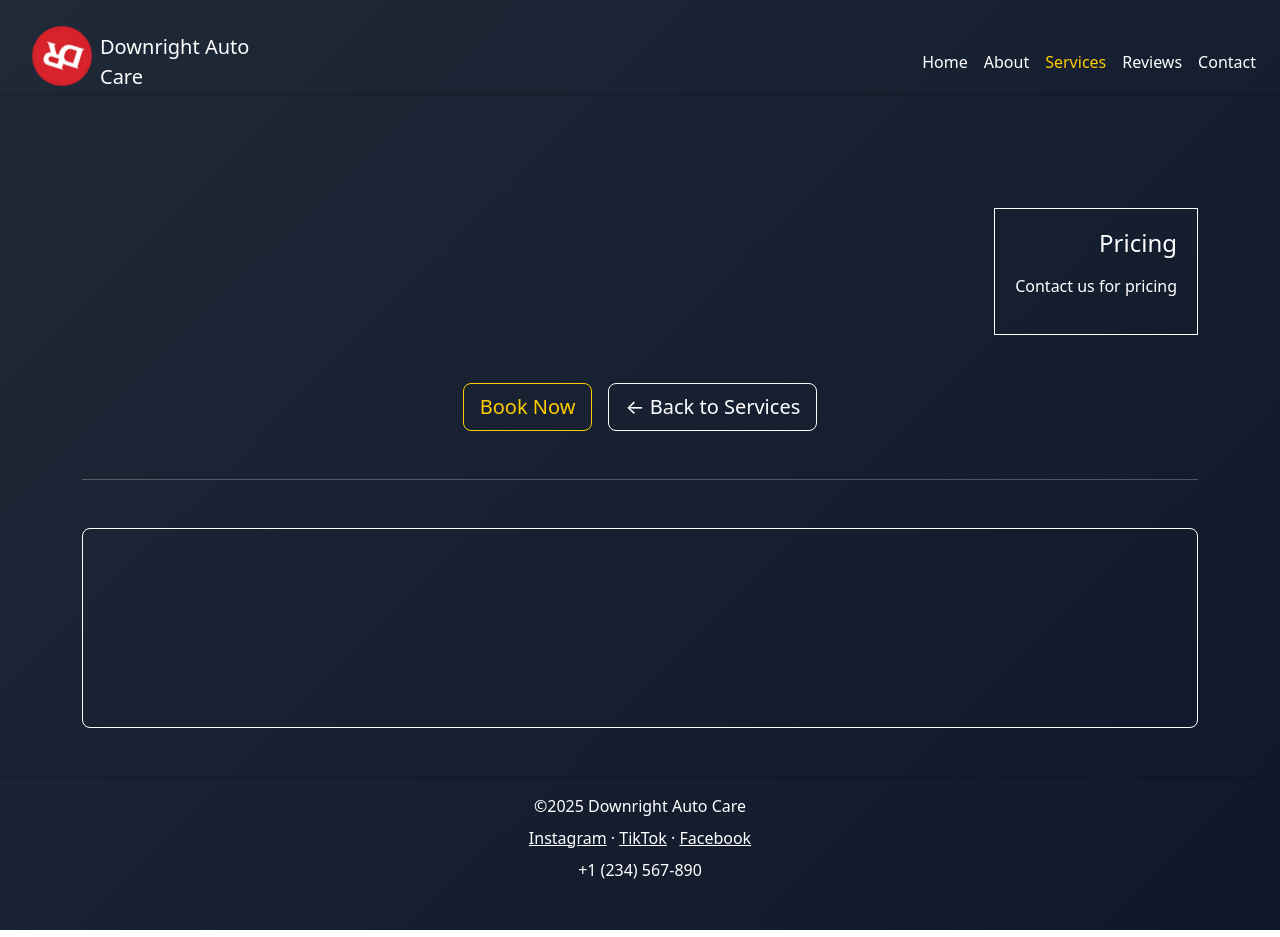
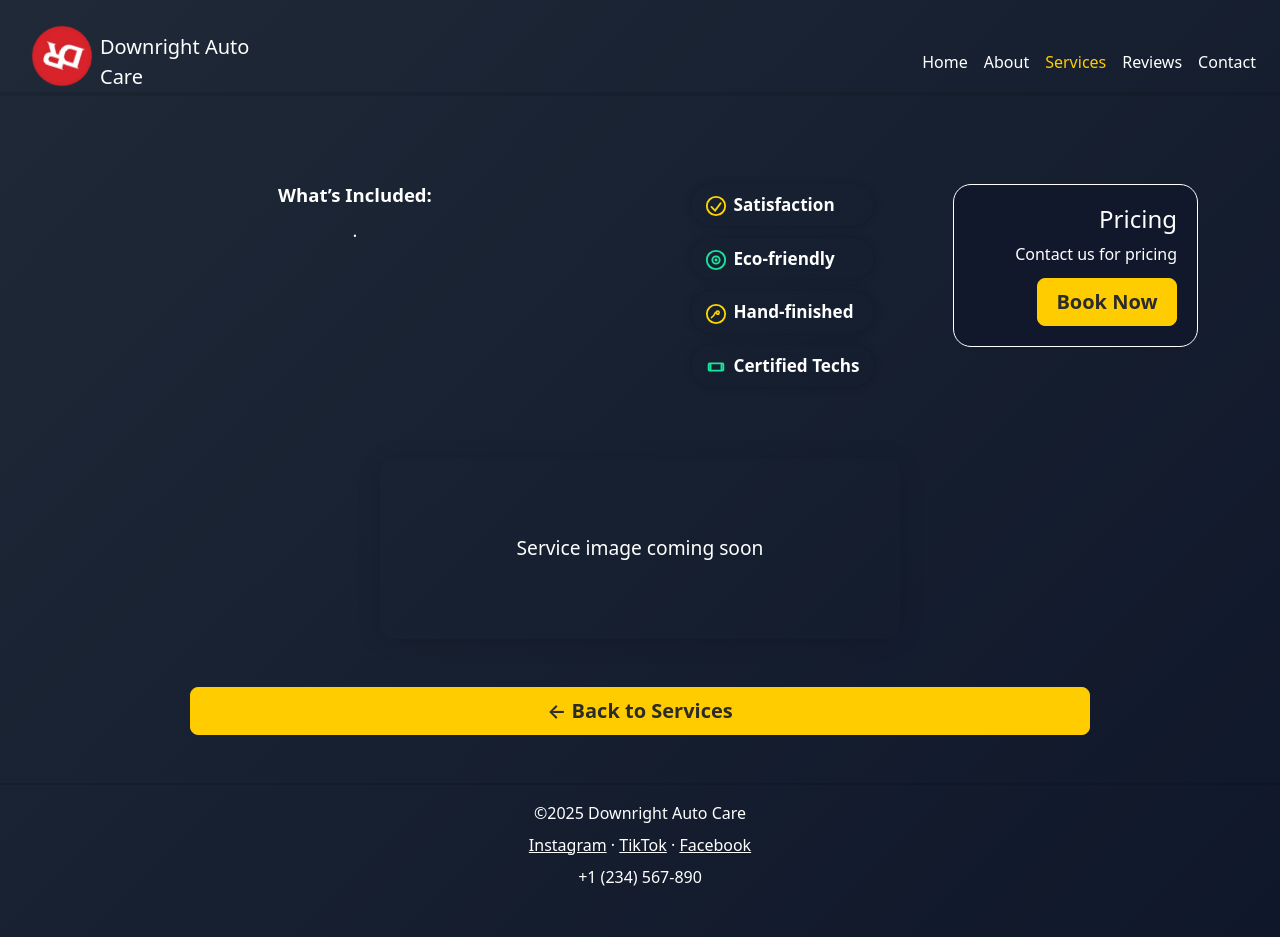
Before and after one commit to usmanAfzalKhan/downright-auto-care-site, a React (Vite) app: page /services/1 in a window 1280 px wide. Built offline with nearby package versions, Linux system fonts and the light colour scheme.

Commit message:
Convert features list to a single sentence paragraph and center What’s Included. Add four SVG badges with responsive 2×2 grid on mobile (reordering Certified Techs), restyle pricing box and image layout for full responsiveness.

```diff
--- a/src/App.css
+++ b/src/App.css
@@ -642,3 +642,20 @@ header .navbar {
   transform: scale(0.97);
   box-shadow: 0 2px 14px rgba(22,33,50,0.09);
 }
+
+/* For service detail/yellow buttons */
+.service-btn,
+.btn.btn-warning {
+  background: #FFD600;
+  color: #232936;
+  border: 1.6px solid #FFD600;
+  border-radius: 8px;
+  transition: background 0.16s, color 0.14s;
+  font-weight: 600;
+}
+.service-btn:hover,
+.btn.btn-warning:hover {
+  background: #232936;
+  color: #FFD600;
+  border: 1.6px solid #FFD600;
+}
--- a/src/data/services.js
+++ b/src/data/services.js
@@ -6,11 +6,14 @@ const services = [
     name: "Exterior Wash",
     description: "Quick hand wash and dry to remove dirt, grime, and road film.",
     features: [
-      "Hand wash with pH-neutral shampoo",
-      "Air-dry or soft microfiber towel",
-      "Protective wax finish",
+      "Hand wash with premium pH-neutral shampoo",
+      "Gentle pre-rinse to loosen surface debris",
+      "Air-dry or soft microfiber towel finish",
+      "Wheel and tire cleaning with safe brushes",
+      "Streak-free glass and mirror wipe-down",
+      "Protective wax or sealant for a lasting shine"
     ],
-    pricing: { basic: 25, deluxe: 50 },
+    startingFrom: 50,
     imageDesktop: "/images/exterior-wash-desktop.png",
     imageMobile: "/images/exterior-wash-mobile.png"
   },
@@ -19,11 +22,15 @@ const services = [
     name: "Interior Detailing",
     description: "Complete vacuum, shampoo, and wipe-down of all surfaces. Leather conditioning upon request.",
     features: [
-      "Deep-vacuum & upholstery shampoo",
-      "Vinyl, leather & plastic wipe-down",
-      "Odor-eliminating treatment",
+      "Deep-vacuum on carpets, seats, and mats",
+      "Shampoo and extraction for upholstery & fabric",
+      "Full dashboard, console, and door panel cleaning",
+      "Leather surface treatment and conditioning",
+      "Stain and odor removal for a fresh interior",
+      "Steam cleaning of hard-to-reach areas",
+      "Crystal-clear window and glass polish"
     ],
-    pricing: { basic: 40, deluxe: 75 },
+    startingFrom: 130,
     imageDesktop: "/images/interior-detailing-desktop.png",
     imageMobile: "/images/interior-detailing-mobile.png"
   },
@@ -32,11 +39,15 @@ const services = [
     name: "Ceramic Coating",
     description: "Long-lasting protective ceramic coating to guard against UV, water spots, and contaminants.",
     features: [
-      "Surface decontamination",
-      "Ceramic coating application",
-      "Cure and inspection",
+      "Thorough wash and iron fallout removal",
+      "Full paint decontamination & clay bar treatment",
+      "Single- or multi-stage paint correction",
+      "Application of professional ceramic coating",
+      "Curing and bonding for maximum durability",
+      "Extreme water-beading and gloss enhancement",
+      "Protects against UV, dirt, salt, and bird droppings"
     ],
-    pricing: { basic: 199, deluxe: 299 },
+    startingFrom: 800,
     imageDesktop: "/images/ceramic-coating-desktop.png",
     imageMobile: "/images/ceramic-coating-mobile.png"
   },
@@ -45,11 +56,14 @@ const services = [
     name: "Clay Bar Treatment",
     description: "Gently removes bonded surface contaminants to leave your paint silky smooth and ready for wax or sealant.",
     features: [
-      "Eliminates industrial fallout & rail dust",
-      "Preps surface for protection layers",
-      "Restores glossy, glass-like finish",
+      "Surface wash to remove loose dirt and debris",
+      "Clay bar application to lift embedded contaminants",
+      "Eliminates tar, sap, brake dust, and industrial fallout",
+      "Improves paint clarity and slickness",
+      "Preparation for waxing or ceramic coating",
+      "Safe for all paint types and finishes"
     ],
-    pricing: { basic: 50, deluxe: 80 },
+    startingFrom: 100,
     imageDesktop: "/images/clay-bar-treatment-desktop.png",
     imageMobile: "/images/clay-bar-treatment-mobile.png"
   },
@@ -58,11 +72,14 @@ const services = [
     name: "Headlight Restoration",
     description: "Remove oxidation and yellowing, restoring clarity and night visibility.",
     features: [
-      "Lens sanding & polishing",
-      "UV-resistant sealant",
-      "Headlight alignment check",
+      "Progressive wet sanding to remove oxidation",
+      "High-speed machine polishing for clarity",
+      "Application of UV-resistant sealant",
+      "Restores brightness and beam focus",
+      "Enhances safety and curb appeal",
+      "Suitable for most makes and models"
     ],
-    pricing: { basic: 50, deluxe: 80 },
+    startingFrom: 60,
     imageDesktop: "/images/headlight-restoration-desktop.png",
     imageMobile: "/images/headlight-restoration-mobile.png"
   },
@@ -71,11 +88,14 @@ const services = [
     name: "Pet Hair Removal",
     description: "Specialized tools to lift and remove embedded pet hair from carpets and upholstery.",
     features: [
-      "Power vacuum & fur rake",
-      "Fabric brushing & lint removal",
-      "Optional deodorizer spray",
+      "Targeted vacuuming with pet hair attachments",
+      "Rubber and pumice brushes for stubborn fur",
+      "Lint rollers for fabric and carpeted areas",
+      "Compressed air for hard-to-reach spots",
+      "Full interior cleaning to restore freshness",
+      "Optional deodorizer to eliminate pet odors"
     ],
-    pricing: { basic: 30, deluxe: 45 },
+    startingFrom: null,
     imageDesktop: "/images/pet-hair-removal-desktop.png",
     imageMobile: "/images/pet-hair-removal-mobile.png"
   },
--- a/src/pages/ServiceDetail.jsx
+++ b/src/pages/ServiceDetail.jsx
@@ -1,78 +1,270 @@
 // src/pages/ServiceDetail.jsx
-import React from 'react'
-import { useParams, useNavigate } from 'react-router-dom'
-import services from '../data/services'  // your array of { slug, name, description, features, pricing, ... }
+import React, { useState, useEffect } from "react";
+import { useParams, useNavigate } from "react-router-dom";
+import services from "../data/services";
+
+// Four simple badges (icons + labels)
+const BADGES = [
+  {
+    icon: (
+      <svg width="22" height="22" viewBox="0 0 24 24" fill="none">
+        <circle cx="12" cy="12" r="10" stroke="#FFD600" strokeWidth="2" />
+        <polyline
+          points="7,13 11,17 17,9"
+          fill="none"
+          stroke="#FFD600"
+          strokeWidth="2"
+          strokeLinecap="round"
+        />
+      </svg>
+    ),
+    label: "Satisfaction",
+  },
+  {
+    icon: (
+      <svg width="22" height="22" viewBox="0 0 24 24" fill="none">
+        <circle cx="12" cy="12" r="10" stroke="#19e69e" strokeWidth="2" />
+        <circle cx="12" cy="12" r="4" stroke="#19e69e" strokeWidth="2" />
+        <circle cx="12" cy="12" r="1.6" fill="#19e69e" />
+      </svg>
+    ),
+    label: "Eco-friendly",
+  },
+  {
+    icon: (
+      <svg width="22" height="22" viewBox="0 0 24 24" fill="none">
+        <path
+          d="M7 16 Q10 14, 11 11 Q11.5 10, 12.5 11 Q13 13, 15 12 Q16 10.5, 15 9 Q14.5 8.5, 13 9 Q12 9.5, 13 11"
+          stroke="#FFD600"
+          strokeWidth="1.7"
+          fill="none"
+          strokeLinecap="round"
+        />
+        <circle cx="12" cy="12" r="10" stroke="#FFD600" strokeWidth="2" />
+      </svg>
+    ),
+    label: "Hand-finished",
+  },
+  {
+    icon: (
+      <svg width="22" height="22" viewBox="0 0 24 24" fill="none">
+        <rect x="4" y="8" width="16" height="8" rx="1" stroke="#19e69e" strokeWidth="2" />
+        <path d="M6 8 L6 16 M18 8 L18 16" stroke="#19e69e" strokeWidth="2" />
+      </svg>
+    ),
+    label: "Certified Techs",
+  },
+];
 
 export default function ServiceDetail() {
-  const { slug } = useParams()
-  const navigate = useNavigate()
-  const svc = services.find(s => s.slug === slug) || {}
+  const { slug } = useParams();
+  const navigate = useNavigate();
+  const svc = services.find((s) => s.slug === slug) || {};
 
-  // Render pricing whether it's an array or an object
-  const renderPricing = () => {
-    if (Array.isArray(svc.pricing)) {
-      return svc.pricing.map((line, i) => <p key={i}>{line}</p>)
-    } else if (svc.pricing && typeof svc.pricing === 'object') {
-      return Object.entries(svc.pricing).map(([tier, cost]) => (
-        <p key={tier}>
-          ${cost} – {tier.replace(/-/g, ' ').replace(/\b\w/g, c => c.toUpperCase())}
-        </p>
-      ))
-    }
-    return <p>Contact us for pricing</p>
-  }
+  // detect mobile
+  const [isMobile, setIsMobile] = useState(window.innerWidth < 768);
+  useEffect(() => {
+    const handler = () => setIsMobile(window.innerWidth < 768);
+    window.addEventListener("resize", handler);
+    return () => window.removeEventListener("resize", handler);
+  }, []);
+
+  // on mobile: Satisfaction, Hand-finished on row 1; Eco-friendly, Certified Techs on row 2
+  const badgesToRender = isMobile
+    ? [BADGES[0], BADGES[2], BADGES[1], BADGES[3]]
+    : BADGES;
+
+  // one-line features string
+  const featuresText =
+    (svc.features || [])
+      .join(", ")
+      .replace(/, ([^,]*)$/, ", and $1") + ".";
+
+  const renderPricing = () =>
+    svc.startingFrom ? (
+      <div className="sd-pricing-text">
+        Starting from{" "}
+        <span className="sd-price-amount">${svc.startingFrom}</span>
+      </div>
+    ) : (
+      <div style={{ color: "#fff" }}>Contact us for pricing</div>
+    );
 
   return (
     <section className="service-detail py-5">
       <div className="container">
-        {/* Title + description */}
-        <div className="row justify-content-center mb-5">
-          <div className="col-12 col-md-8 text-center">
-            <h2 className="mb-3">{svc.name}</h2>
-            <p className="lead">{svc.description}</p>
+        {/* Title & Description */}
+        <div className="row justify-content-center mb-4">
+          <div className="col-12 text-center">
+            <h2 className="sd-title">{svc.name}</h2>
+            <p className="sd-desc">{svc.description}</p>
           </div>
         </div>
 
-        {/* Features list + pricing */}
-        <div className="row align-items-start mb-5">
-          <div className="col-12 col-lg-7">
-            <ul className="mb-0">
-              {(svc.features || []).map((feat, i) => <li key={i}>{feat}</li>)}
-            </ul>
+        {/* Features | Badges | Pricing */}
+        <div className="row sd-main-row mb-5">
+          <div className={isMobile ? "col-12 mb-4" : "col-md-6 mb-4"}>
+            <h5 className="sd-subhead">What’s Included:</h5>
+            <p className="sd-features-p">{featuresText}</p>
           </div>
-          <div className="col-12 col-lg-5 d-flex justify-content-center justify-content-lg-end">
-            <div className="pricing-box">
-              <h4 className="mb-3">Pricing</h4>
+
+          <div
+            className={
+              isMobile
+                ? "col-12 mb-4 d-flex justify-content-center"
+                : "col-md-3 mb-4 d-flex flex-column align-items-center"
+            }
+          >
+            <div className="sd-badges-wrap">
+              {badgesToRender.map((b, i) => (
+                <div className="sd-badge" key={i}>
+                  <div className="sd-badge-icon">{b.icon}</div>
+                  <div className="sd-badge-label">{b.label}</div>
+                </div>
+              ))}
+            </div>
+          </div>
+
+          <div
+            className={
+              isMobile
+                ? "col-12 mb-4 d-flex justify-content-center"
+                : "col-md-3 mb-4"
+            }
+          >
+            <div className="pricing-box sd-pricing-box">
+              <h4>Pricing</h4>
               {renderPricing()}
+              <button
+                className="btn btn-warning btn-lg sd-book-btn"
+                onClick={() => {}}
+              >
+                Book Now
+              </button>
             </div>
           </div>
         </div>
 
-        {/* CTA buttons */}
-        <div className="text-center mb-5">
+        {/* Image */}
+        <div className="row mb-5">
+          <div className="col-12 d-flex justify-content-center">
+            <div className="sd-image-wrapper">
+              {svc.imageDesktop ? (
+                <img
+                  src={svc.imageDesktop}
+                  alt={svc.name}
+                  className="sd-image"
+                />
+              ) : (
+                <div className="sd-image-placeholder">
+                  Service image coming soon
+                </div>
+              )}
+            </div>
+          </div>
+        </div>
+
+        {/* Back Button */}
+        <div className="text-center">
           <button
-            className="btn btn-outline-primary btn-lg me-3"
-            onClick={() => { /* your booking flow */ }}
-          >
-            Book Now
-          </button>
-          <button
-            className="btn btn-outline-light btn-lg"
-            onClick={() => navigate('/services')}
+            className="btn btn-warning btn-lg sd-back-btn"
+            onClick={() => navigate("/services")}
           >
             ← Back to Services
           </button>
         </div>
+      </div>
 
-        <hr className="border-white mb-5" />
-
-        {/* Placeholder image or gallery */}
-        <div className="row">
-          <div className="col-12">
-            <div className="service-image mx-auto" />
-          </div>
-        </div>
-      </div>
+      {/* Inline styling */}
+      <style>{`
+        .sd-title {
+          font-weight: 700;
+          font-size: ${isMobile ? "2.1rem" : "2.7rem"};
+          color: #fff;
+        }
+        .sd-desc {
+          color: #d9e2ef;
+          font-size: ${isMobile ? "1.05rem" : "1.19rem"};
+        }
+        .sd-subhead {
+          color: #ffd600;
+          font-weight: 700;
+          font-size: ${isMobile ? "1.08rem" : "1.16rem"};
+          margin-bottom: 8px;
+        }
+        .sd-features-p {
+          color: #fff;
+          font-size: ${isMobile ? "1rem" : "1.13rem"};
+          line-height: 1.8;
+        }
+        .sd-badges-wrap {
+          /* mobile: 2×2 grid; desktop: vertical list */
+          display: ${isMobile ? "grid" : "flex"};
+          ${isMobile
+            ? "grid-template-columns: repeat(2, auto); gap: 12px 20px;"
+            : "flex-direction: column; gap: 12px;"}
+        }
+        .sd-badge {
+          display: flex;
+          align-items: center;
+          gap: 6px;
+          padding: ${isMobile ? "4px 10px" : "8px 14px"};
+          background: rgba(16,22,40,0.1);
+          border-radius: 100px;
+          box-shadow: 0 0 8px rgba(0,0,0,0.2);
+        }
+        .sd-badge-label {
+          color: #fff;
+          font-weight: 600;
+          font-size: ${isMobile ? "1rem" : "1.07rem"};
+        }
+        .sd-pricing-box {
+          background: #12182b;
+          color: #fff;
+          border: 2px solid #fff;
+          border-radius: 18px;
+          padding: ${isMobile ? "24px 16px" : "32px 24px"};
+          text-align: center;
+        }
+        .sd-pricing-text {
+          font-size: 1.1rem;
+          margin-bottom: 10px;
+        }
+        .sd-price-amount {
+          font-size: 2.1rem;
+          font-weight: 700;
+          color: #ffd600;
+        }
+        .sd-book-btn {
+          margin-top: 12px;
+          min-width: 140px;
+        }
+        .sd-image-wrapper {
+          max-width: 520px;
+          width: 100%;
+          border-radius: 14px;
+          overflow: hidden;
+          box-shadow: 0 2px 24px rgba(0,0,0,0.14);
+        }
+        .sd-image {
+          width: 100%;
+          display: block;
+        }
+        .sd-image-placeholder {
+          height: 180px;
+          display: flex;
+          align-items: center;
+          justify-content: center;
+          color: #fff;
+          font-size: 1.2rem;
+        }
+        .sd-back-btn {
+          max-width: 900px;
+          width: 100%;
+          border-radius: 10px;
+          margin: 0 auto;
+        }
+      `}</style>
     </section>
-  )
+  );
 }
```
